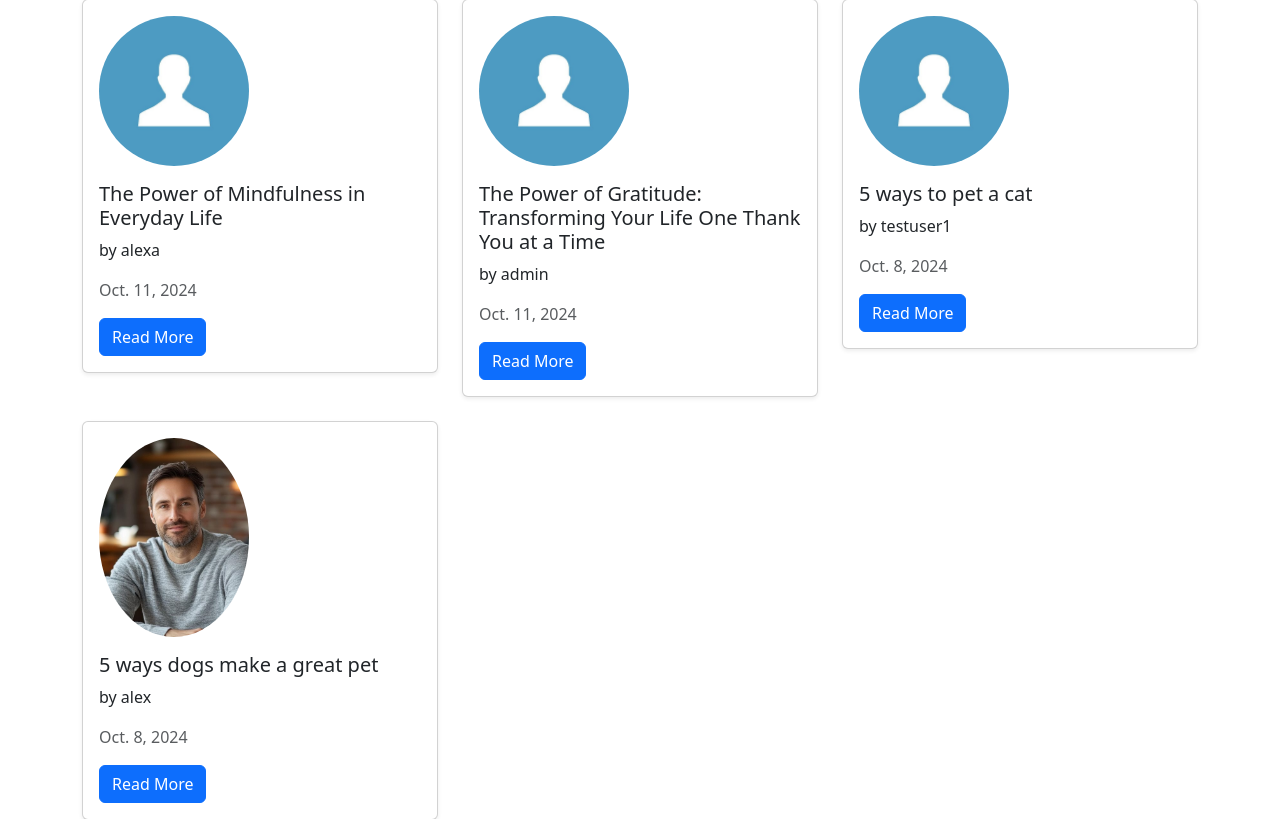
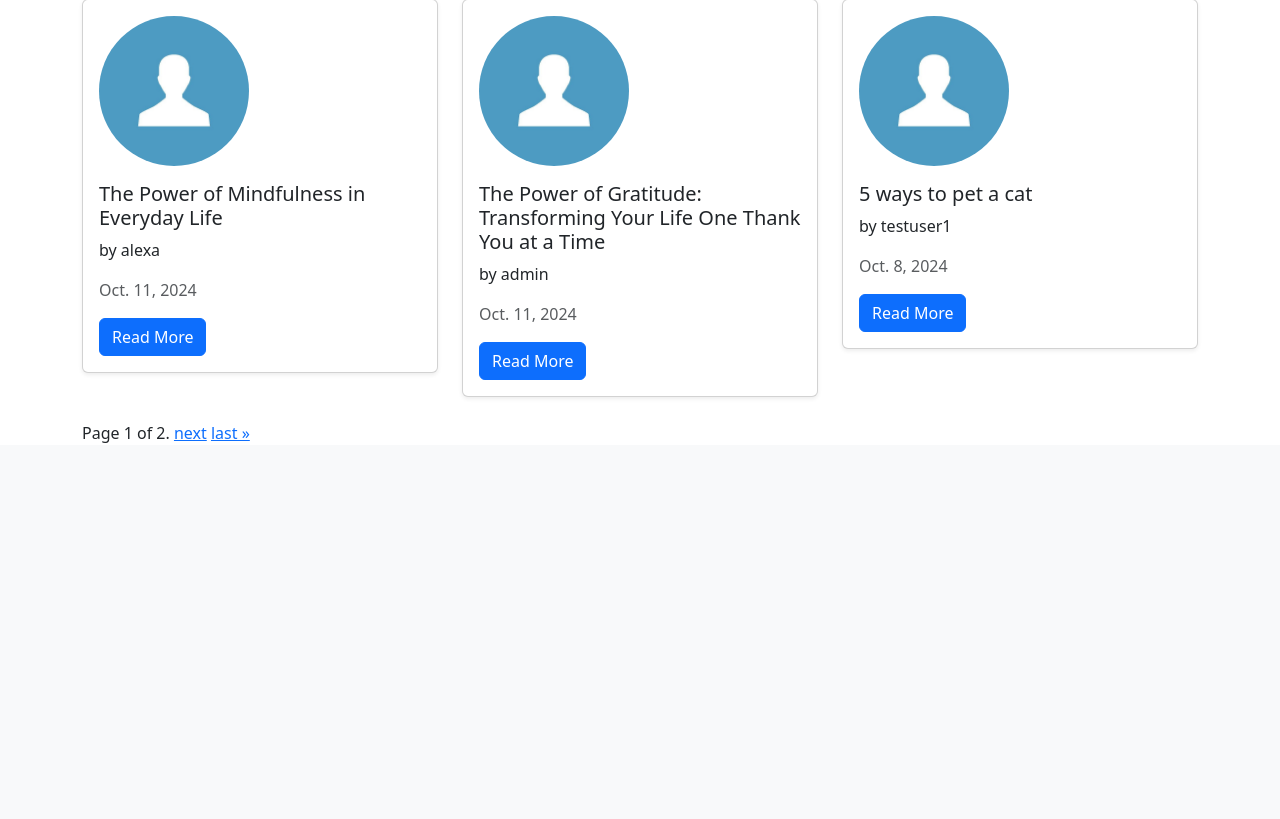
Before and after one commit to Godvein/Blog, a Django app: page / in a window 1280 px wide. Shown: the part 527-1346 px from the top of the page. After the commit the page ends 970 px from the top, so only its background shows below. Run offline with Django 5.2, Linux system fonts and the light colour scheme; data comes from the database, SQL or seed files in the repository; both versions use the stored data as it was after the commit.

Commit message:
added pagination

```diff
--- a/blogmain/templates/blogmain/home.html
+++ b/blogmain/templates/blogmain/home.html
@@ -32,5 +32,22 @@
         </div>
         {% endfor %}
     </div>
+    <div class="pagination">
+        <span class="step-links">
+            {% if page_obj.has_previous %}
+                <a href="?page=1">&laquo; first</a>
+                <a href="?page={{ page_obj.previous_page_number }}">previous</a>
+            {% endif %}
+
+            <span class="current">
+                Page {{ page_obj.number }} of {{ page_obj.paginator.num_pages }}.
+            </span>
+
+            {% if page_obj.has_next %}
+                <a href="?page={{ page_obj.next_page_number }}">next</a>
+                <a href="?page={{ page_obj.paginator.num_pages }}">last &raquo;</a>
+            {% endif %}
+        </span>
+    </div>
 </div>
 {% endblock %}
--- a/blogmain/views.py
+++ b/blogmain/views.py
@@ -9,6 +9,7 @@ class blogList(ListView):
     template_name = "blogmain/home.html"
     context_object_name = 'post'
     ordering = ["-date_created"]
+    paginate_by = 6
 
 class blogDetail(DetailView):
     model = blogs
```
Also changed, not shown: db.sqlite3.
